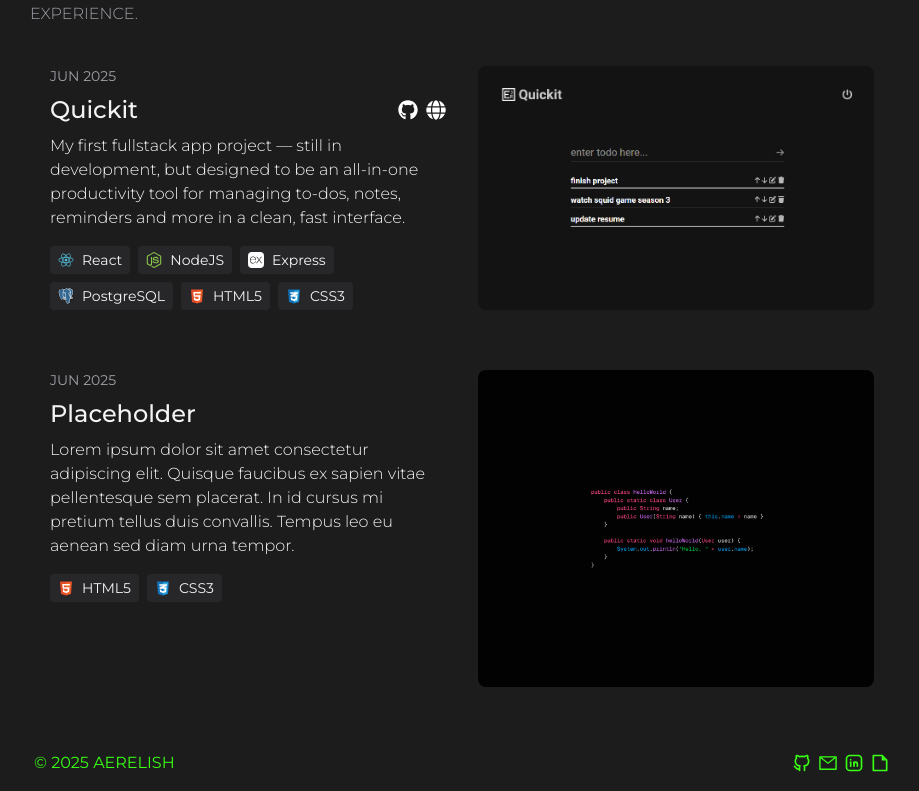
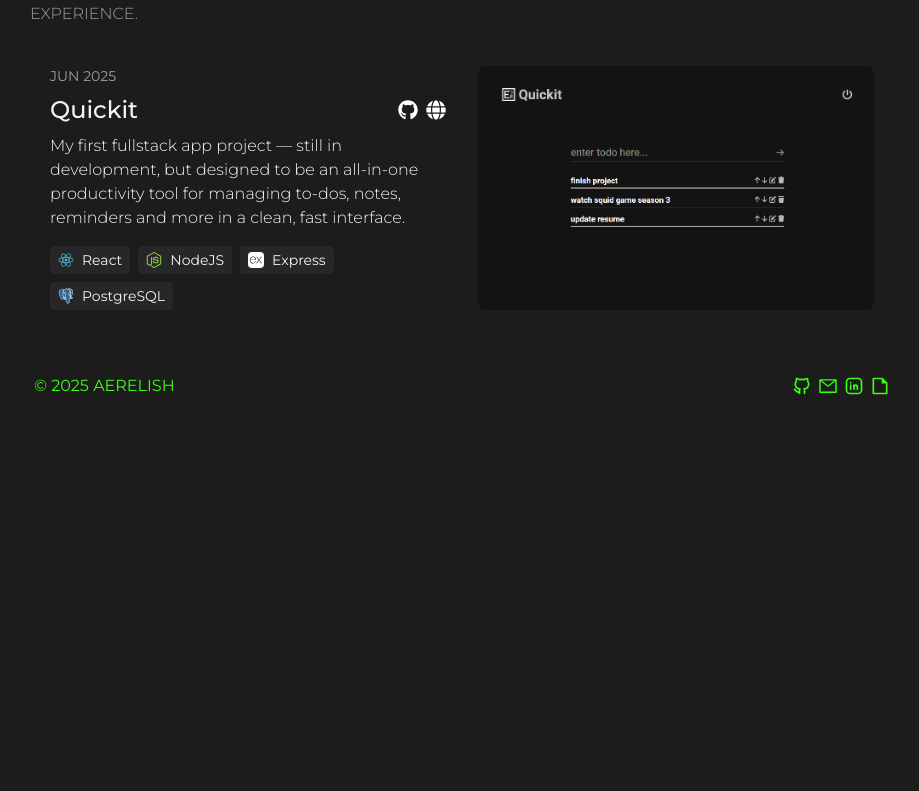
Before and after one commit to aerelish/aerelish-dev, a React (Vite) app: page /projects in a window 1280 px wide. Shown: the part 470-1261 px from the top of the page, without its empty margins (178-1097 px from the left). After the commit the page ends 884 px from the top, so only its background shows below. Built offline with nearby package versions, Linux system fonts and the light colour scheme.

Commit message:
updating data

```diff
--- a/src/data/projectsData.js
+++ b/src/data/projectsData.js
@@ -12,19 +12,6 @@ export const projectsData = [
       { iconName: "NodeJS", background: false },
       { iconName: "Express", background: true },
       { iconName: "PostgreSQL", background: false },
-      { iconName: "HTML5", background: false },
-      { iconName: "CSS3", background: false },
-    ],
-  },
-  {
-    id: 2,
-    title: "Placeholder",
-    image: "/assets/images/placeholder.png",
-    date: "Jun 2025",
-    description: "Lorem ipsum dolor sit amet consectetur adipiscing elit. Quisque faucibus ex sapien vitae pellentesque sem placerat. In id cursus mi pretium tellus duis convallis. Tempus leo eu aenean sed diam urna tempor.",
-    tech: [
-      { iconName: "HTML5", background: false },
-      { iconName: "CSS3", background: false },
     ],
   },
 ];
```
